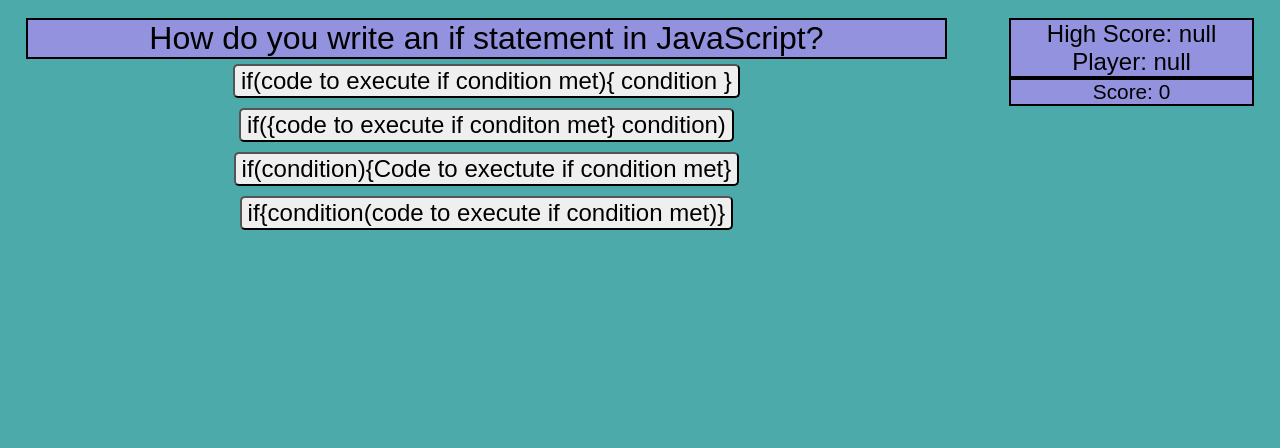
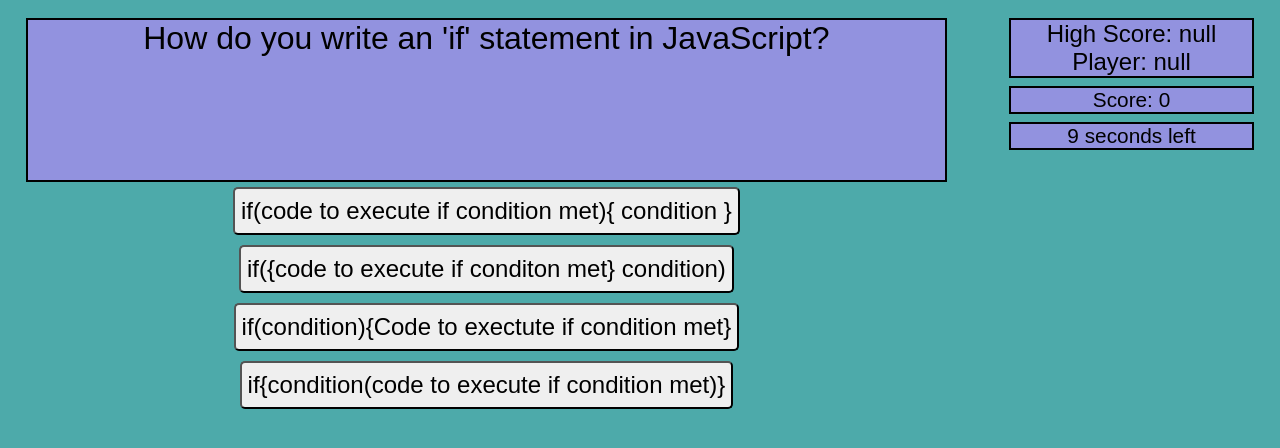
Before and after one commit to kevinjr1998/Code_Quiz, a plain HTML site: page index.html in a window 1280 px wide. Both pictures are taken after a click on the button "Start!". Shown: the part 70-518 px from the top of the page. Drawn offline with Linux system fonts and the light colour scheme.

Commit message:
deleted unnecessary code from script file, updated css to display elements

```diff
--- a/assets/script.js
+++ b/assets/script.js
@@ -7,7 +7,7 @@
 var questionsArray = [];
 
 question1 = {
-    question: "How do you write an if statement in JavaScript?",
+    question: "How do you write an 'if' statement in JavaScript?",
     correct: "if(condition){Code to exectute if condition met}",
     incorrect1: "if(code to execute if condition met){ condition }",
     incorrect2: "if({code to execute if conditon met} condition)",
@@ -23,7 +23,7 @@
 
 
 question2 = {
-    question: "What type of variable numberOfFruits is the following: var numberofFruits = 3; ?",
+    question: "What type of variable 'numberOfFruits' is the following: var numberOfFruits = 3; ?",
     correct: "number",
     incorrect1: "string",
     incorrect2: "boolean",
@@ -37,6 +37,20 @@
 
 questionsArray.push(question2);
 
+question3 = {
+    question: "Which method will set a variable as a HTML element?",
+    correct: "getAttribute()",
+    incorrect1: "setAttribute()",
+    incorrect2: "createElement()",
+    incorrect3: "appendChild()",
+    correctIndex: 0,
+    incorrect1Index: 2,
+    incorrect2index: 1,
+    incorrect3Index: 3,
+    optionOrder: [1,0,3,2]
+}
+
+questionsArray.push(question3);
 
 
 
@@ -59,7 +73,7 @@
 }
 var questionIndex = 0;
 
-// var secondsLeft = 2;
+var secondsLeft = 11;
 
 function runGame(event){
 
@@ -76,15 +90,6 @@
     if(questionIndex == 0){
         scoreCounter.textContent = "Score: " + score;
     }
-
-
-    var questionAnswersArray = [0, 1, 2, 3];
-
-
-    questionAnswersArray[questionsArray[questionIndex].correctIndex] = questionsArray[questionIndex].correct;
-    questionAnswersArray[questionsArray[questionIndex].incorrect1Index] = questionsArray[questionIndex].incorrect1;
-    questionAnswersArray[questionsArray[questionIndex].incorrect2index] = questionsArray[questionIndex].incorrect2;
-    questionAnswersArray[questionsArray[questionIndex].incorrect3Index] = questionsArray[questionIndex].incorrect3;
 
 
     var questionText = document.createElement("section");
@@ -115,7 +120,7 @@
     var option4 = questionsArray[questionIndex].incorrect3Index;
 
     option4 = document.createElement("button");
-    option4.setAttribute("class", "");
+    option4.setAttribute("class", "answer");
     option4.textContent = questionsArray[questionIndex].incorrect3;
 
 
@@ -143,7 +148,6 @@
         secondsLeft = secondsLeft - 2;
         game.textContent = "";
         runGame(event);
-        questionIndex++;
     });
 
     option3.addEventListener("click", function(event){
@@ -151,7 +155,6 @@
         secondsLeft = secondsLeft - 2;
         game.textContent = "";
         runGame(event);
-        questionIndex++;
     });
 
    option4.addEventListener("click", function(event){
@@ -159,12 +162,12 @@
         secondsLeft = secondsLeft - 2;
         game.textContent = "";
         runGame(event);
-        questionIndex++;
     });
 
 }
 
 function gameOver(){
+    secondsLeft = 0;
     game.textContent = "";
     var gameOverEl = document.createElement("section");
     gameOverEl.setAttribute("id", "Game_Over");
--- a/assets/style.css
+++ b/assets/style.css
@@ -11,8 +11,7 @@
     font-family: Arial, Helvetica, sans-serif;
     background-color: var(--back-ground-color);
     margin: 2vw;
-
-
+    height: 80vh;
 }
 
 header{
@@ -33,20 +32,27 @@
 
 #game-area{
     display: flex;
-    height: 70vw;
+    height: 70vh;
 }
 
 #game {
     display: flex;
     width: 75%;
-    /* height: 70vw; */
+    height: 40vh;
     justify-content: center;
     flex-wrap: wrap;
 }
 
 #gameStats{
     width: 20%;
-    height: 70vw;
+    height: 70vh;
+}
+
+#timer{
+    font-size: 1.3rem;
+    text-align: center;
+    border:var(--elBorder);
+    background-color: var(--text-background);
 }
 
 .float_left{
@@ -58,9 +64,9 @@
 }
 
 
-#playerName{
-    height: 2rem;
-}
+/* #playerName{
+    height: 1.5rem;
+} */
 
 #Game_Over{
     width: 100%;
@@ -79,7 +85,7 @@
     text-align: center;
     border: var(--elBorder);
     background-color: var(--text-background);
-
+    height: 20vh;
 }
 
 #score{
@@ -87,6 +93,7 @@
     text-align: center;
     border:var(--elBorder);
     background-color: var(--text-background);
+    margin-bottom: .5rem;
 }
 
 #highScore{
@@ -94,17 +101,32 @@
     text-align: center;
     border:var(--elBorder);
     background-color: var(--text-background);
+    margin-bottom: .5rem;
 }
 
 #Player_Name{
-    font-size: 1.5rem;
+    font-size: 1.3rem;
     width: 8rem;
+    height: 1.5rem;
+    align-self: center;
+}
+
+#replayGame, #submit_score{
+    height: 2.5rem;
+    align-self: center;
+}
+
+footer{
+    background-color: var(--header_footer-color);
+    display: block;
 }
 
 label{
     font-size: 1.5rem;
     align-self: center;
 }
+
+
 
 
 #yourScore{
@@ -118,4 +140,5 @@
     border-radius: 5px;
     margin: 5px;
     font-size: 1.5rem;
+    height: 3rem;
 }
```
Also changed, not shown: index.html (+0 -3 lines).
